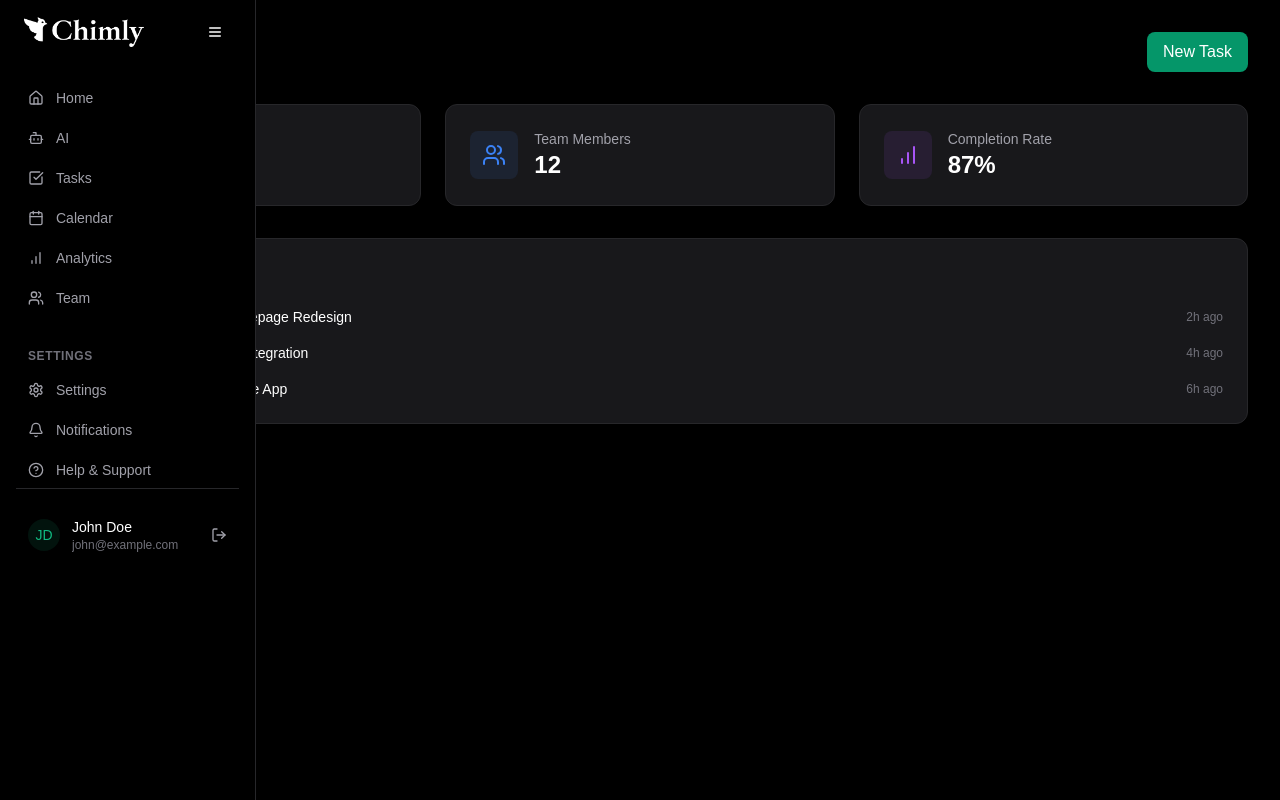
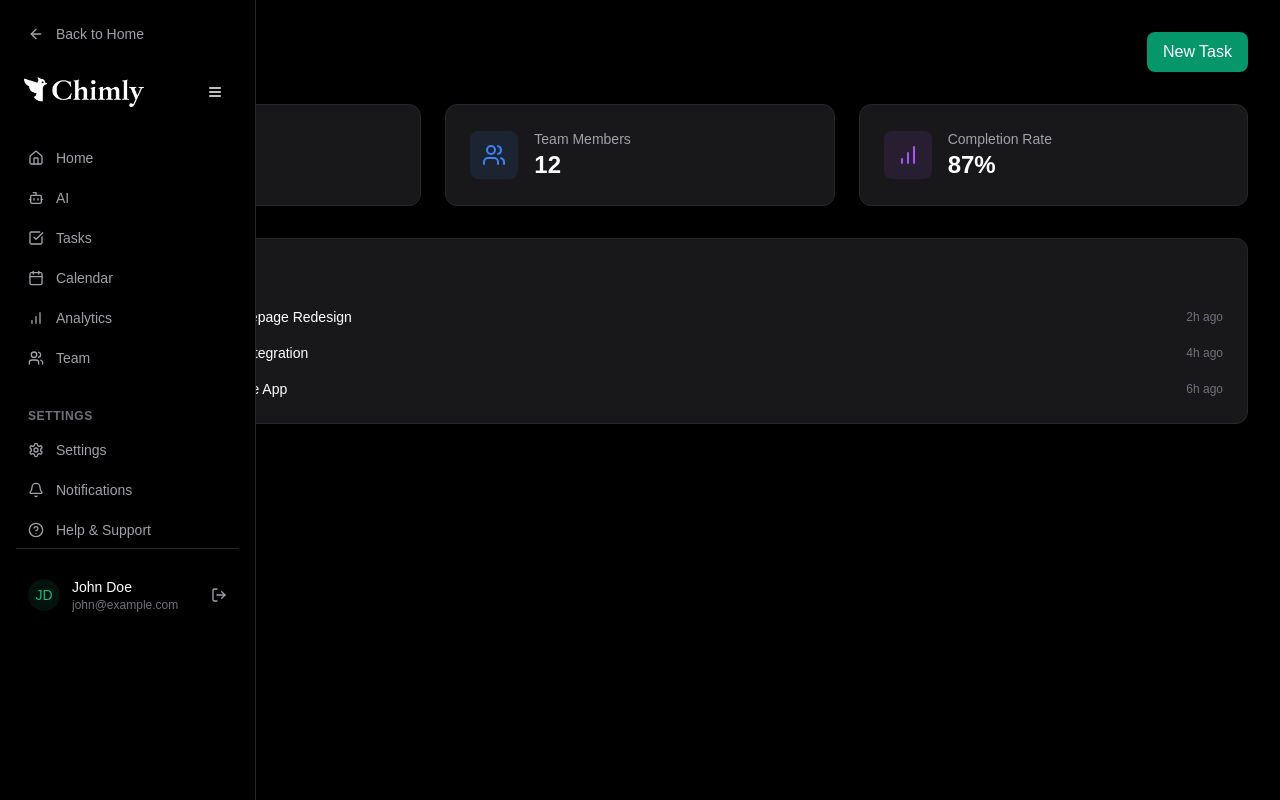
Before and after one commit to ajfred20/chimly-mvp, a Next.js app: page /dashboard in a window 1280 px wide. Built offline with nearby package versions, Linux system fonts and the light colour scheme; a web font is replaced by a local one.

Commit message:
added back to home in sidebar

```diff
--- a/app/dashboard/layout.tsx
+++ b/app/dashboard/layout.tsx
@@ -14,6 +14,7 @@ import {
   HelpCircle,
   Bot,
   Menu,
+  ArrowLeft,
 } from "lucide-react";
 import { useState } from "react";
 
@@ -45,6 +46,19 @@ export default function DashboardLayout({
             isCollapsed ? "lg:w-20" : "w-64"
           }`}
         >
+          {/* Back to Home Link */}
+          <Link
+            href="/"
+            className={`mb-6 flex items-center gap-3 px-3 py-2 text-sm font-medium text-zinc-400 hover:text-white hover:bg-zinc-800 rounded-lg transition-colors ${
+              isCollapsed ? "lg:justify-center" : ""
+            }`}
+          >
+            <ArrowLeft
+              className={`${isCollapsed ? "lg:w-8 lg:h-8" : "w-4 h-4"}`}
+            />
+            <span className={isCollapsed ? "lg:hidden" : ""}>Back to Home</span>
+          </Link>
+
           {/* Logo */}
           <div className="mb-8 px-2 flex items-center justify-between">
             <Image
```
